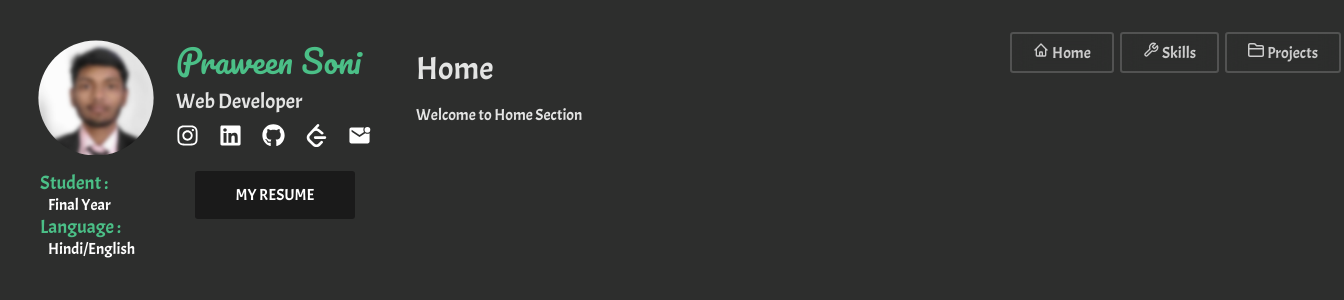
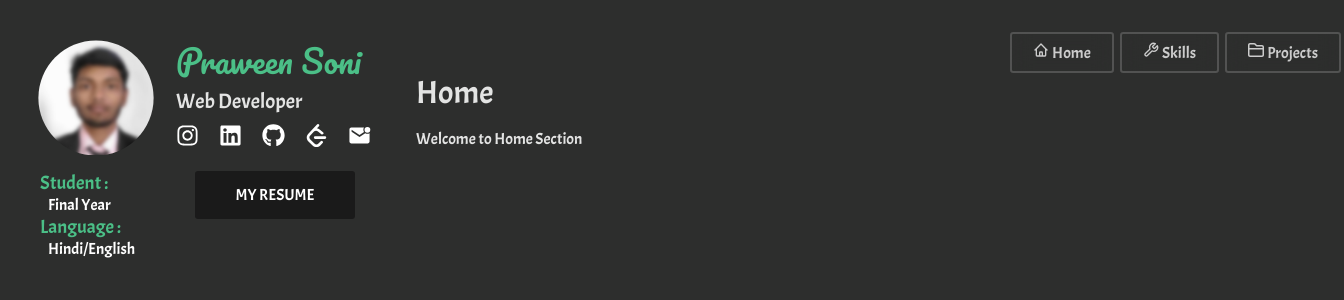
Before and after one commit to PraweenSoni/Portfolio, a React (Vite) app: page / in a window 1280 px wide. Shown: the top 300 px of the page, 1344 px wide, since content can reach past the window. Built offline with nearby package versions, Linux system fonts and the light colour scheme; a web font is replaced by a local one.

Commit message:
Components bugs fixed

```diff
--- a/src/components/Sections.css
+++ b/src/components/Sections.css
@@ -1,6 +1,9 @@
 main{
     padding: 1rem 0 1rem 2rem;
+    width: 60rem;
     max-width: 62rem;
+    position: relative;
+    top: 1.5rem;
 }
 main h3{
     font-size: 2rem;
```
